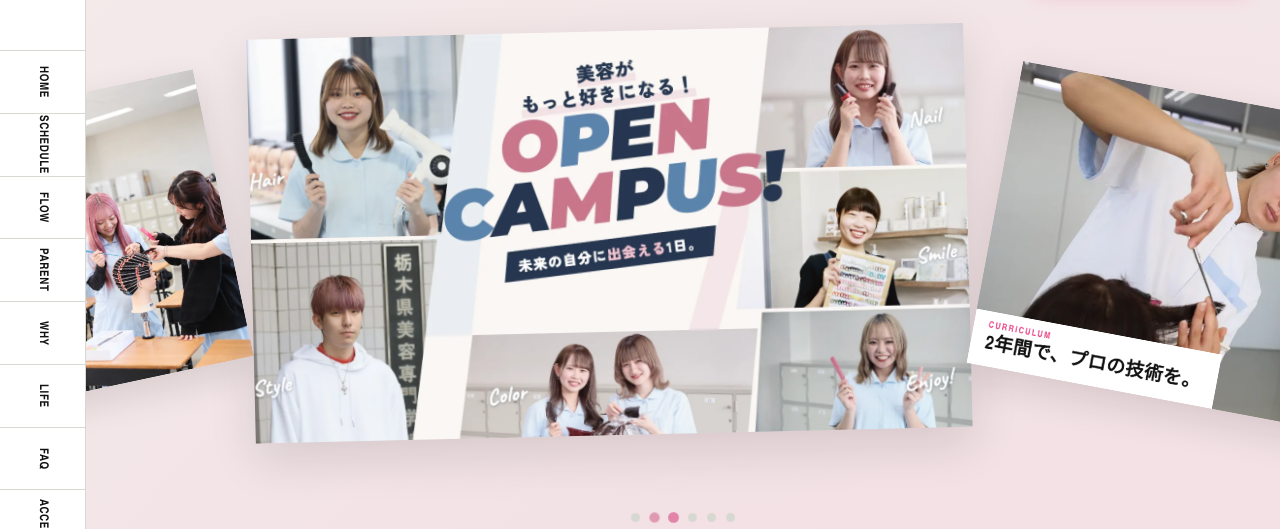
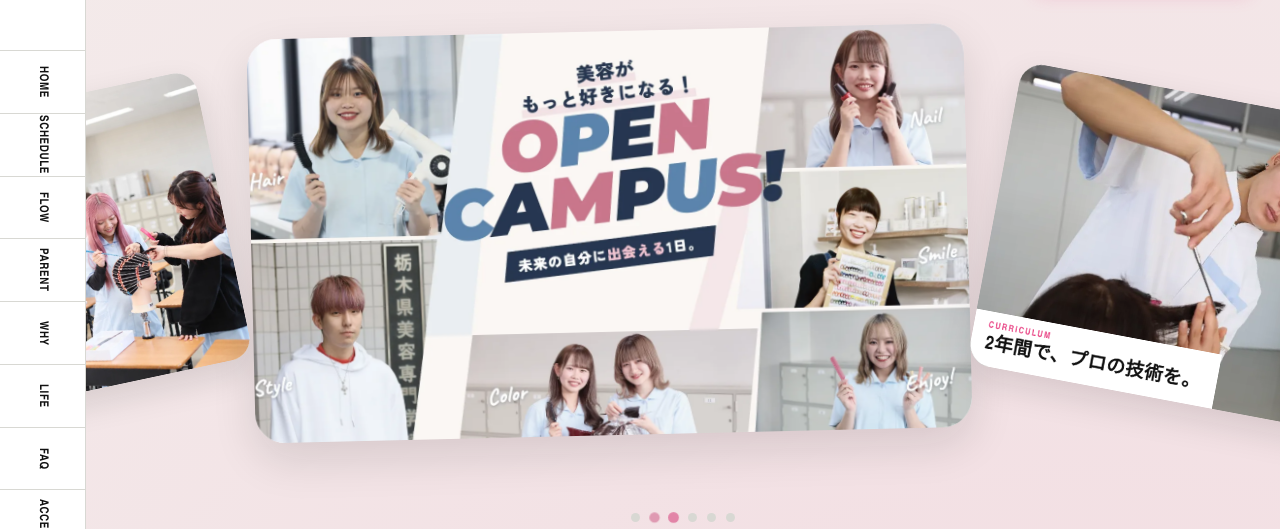
Before and after one commit to chakioku/tochibi, a website: page kv-test.html in a window 1280 px wide. Shown: the part 68-597 px from the top of the page. Drawn offline with nearby package versions, Linux system fonts and the light colour scheme.

Commit message:
仮ページ kv-test のスライド画像を角丸に変更
Co-Authored-By: Claude Fable 5.2 <noreply@anthropic.com>

```diff
--- a/kv-test.html
+++ b/kv-test.html
@@ -2303,7 +2303,7 @@ height="0" width="0" style="display:none;visibility:hidden"></iframe></noscript>
       transition: transform .9s ease, opacity .9s ease;
       will-change: transform;
     }
-    #tochibi-oc-wireframe .kvx-slide a { display: block; height: 100%; position: relative; overflow: hidden; background: #fff; box-shadow: var(--to-shadow); cursor: grab; }
+    #tochibi-oc-wireframe .kvx-slide a { display: block; height: 100%; position: relative; overflow: hidden; border-radius: clamp(14px, 2.4vw, 32px); background: #fff; box-shadow: var(--to-shadow); cursor: grab; }
     #tochibi-oc-wireframe .kvx-slide img { display: block; width: 100%; height: 100%; object-fit: cover; -webkit-user-drag: none; }
     #tochibi-oc-wireframe .kvx-slide[data-pos="0"]  { transform: none; z-index: 3; }
     #tochibi-oc-wireframe .kvx-slide[data-pos="-1"] { transform: translateX(calc(var(--kvx-w) * -.85 - var(--kvx-gap))) translateY(9%) rotate(-12deg) scale(.7); z-index: 2; }
```
